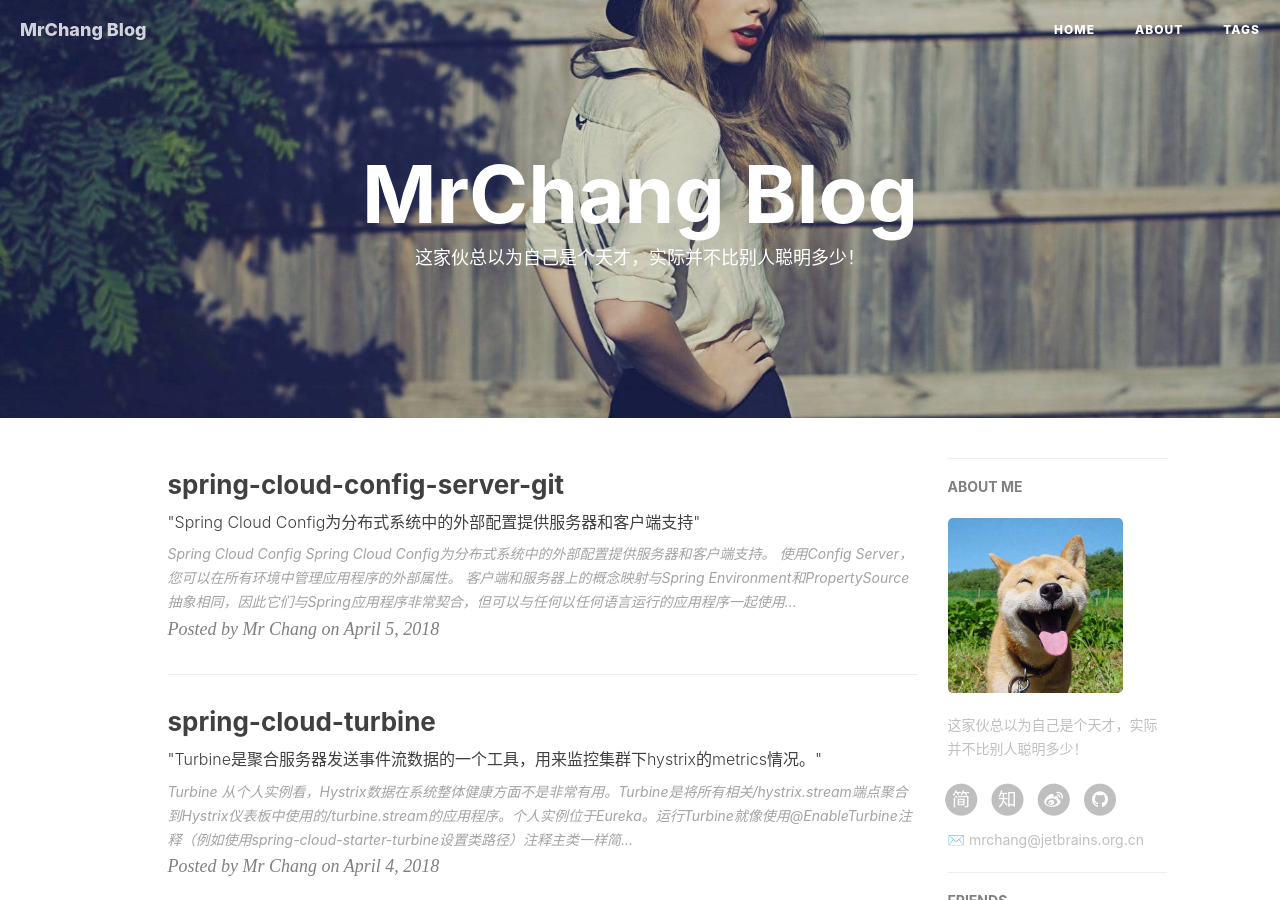
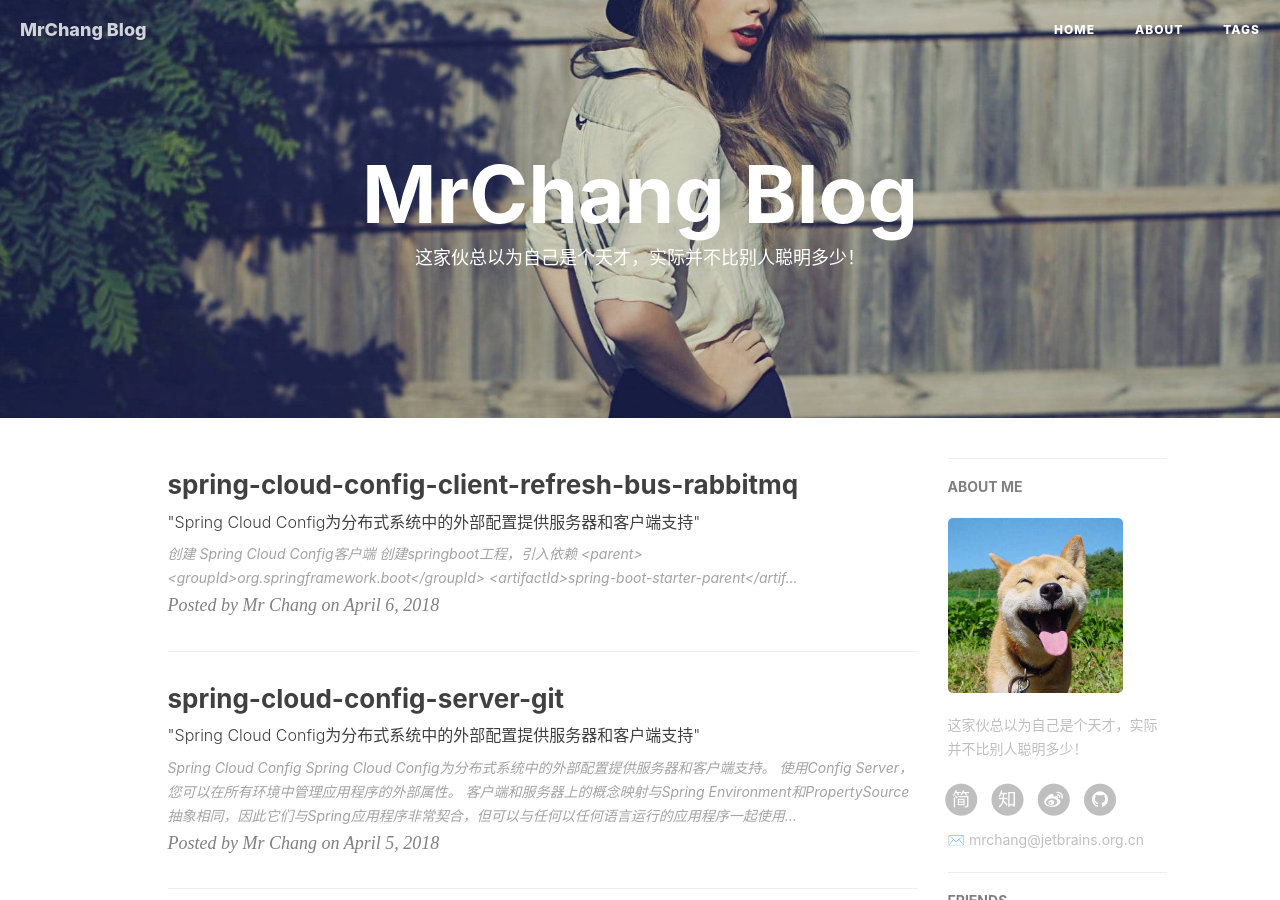
Before and after one commit to ncic-ict/changdaye.github.io, a Jekyll site: the page built from index.html, in a window 1280 px wide and 900 px high. Built offline with Jekyll 4.4.1, drawn with Linux system fonts in a browser that asks for light colours; nearby versions of some CDN libraries; the list of posts is cut into pages by our own code; comment, search, counter and statistics services are not loaded; some of the changed text lies outside the part shown.

Commit message:
2018-04-06-spring-cloud-config-client-refresh-bus-rabbitmq.md

```diff
--- /dev/null
+++ b/_posts/2018-04-06-spring-cloud-config-client-refresh-bus-rabbitmq.md
@@ -0,0 +1,100 @@
+---
+layout:     post
+title:     	spring-cloud-config-client-refresh-bus-rabbitmq
+subtitle:    "\"Spring Cloud Config为分布式系统中的外部配置提供服务器和客户端支持\""
+date:       2018-04-06
+author:     Mr Chang
+header-img: img/post-bg-e2e-ux.jpg
+catalog: true
+tags:
+    - spring cloud
+    - spring-cloud-config-client-refresh-bus-rabbitmq
+---
+
+# 创建 Spring Cloud Config客户端
+
+1. 创建springboot工程，引入依赖
+
+		 <parent>
+	        <groupId>org.springframework.boot</groupId>
+	        <artifactId>spring-boot-starter-parent</artifactId>
+	        <version>1.5.10.RELEASE</version>
+	        <relativePath/> <!-- lookup parent from repository -->
+	    </parent>
+
+	    <properties>
+	        <project.build.sourceEncoding>UTF-8</project.build.sourceEncoding>
+	        <project.reporting.outputEncoding>UTF-8</project.reporting.outputEncoding>
+	        <java.version>1.8</java.version>
+	        <spring-cloud.version>Dalston.SR4</spring-cloud.version>
+	    </properties>
+
+	    <dependencies>
+	        <dependency>
+	            <groupId>org.springframework.boot</groupId>
+	            <artifactId>spring-boot-starter-actuator</artifactId>
+	        </dependency>
+	        <dependency>
+	            <groupId>org.springframework.cloud</groupId>
+	            <artifactId>spring-cloud-starter-bus-amqp</artifactId>
+	        </dependency>
+	        <dependency>
+	            <groupId>org.springframework.cloud</groupId>
+	            <artifactId>spring-cloud-starter-config</artifactId>
+	        </dependency>
+	        <dependency>
+	            <groupId>org.springframework.boot</groupId>
+	            <artifactId>spring-boot-starter-web</artifactId>
+	        </dependency>
+
+	        <dependency>
+	            <groupId>org.springframework.boot</groupId>
+	            <artifactId>spring-boot-starter-test</artifactId>
+	            <scope>test</scope>
+	        </dependency>
+	    </dependencies>
+
+
+2. 启动类上写注解
+
+		@SpringBootApplication
+		@EnableConfigServer
+		public class SpringCloudConfigServerGitApplication {
+
+		    public static void main(String[] args) {
+		        SpringApplication.run(SpringCloudConfigServerGitApplication.class, args);
+		    }
+		}
+
+3. 修改bootstrap.yml配置文件，添加配置
+
+		spring:
+		  application:
+		    name: config-client-refresh-bus-rabbitmq
+		  cloud:
+		    config:
+		      uri: https://config-server-git.jetbrains.org.cn/
+		      profile: dev
+		      label: master
+
+	* 从那个config-server上拉取什么项目的配置，所用的环境是什么，分支用的什么
+
+4. 修改application.properties配置文件，添加配置
+
+		spring.rabbitmq.host=118.24.24.243
+		spring.rabbitmq.port=5672
+		spring.rabbitmq.username=springcloud
+		spring.rabbitmq.password=123456
+		management.security.enabled=false
+# 测试
+
+1. 修改 https://github.com/changdaye/spring-cloud-config-repo-demo 中 config-client-refresh-bus-rabbitmq-dev.yml配置文件，然后提交到master
+2. 调用刷新配置
+	`POST https://config-server-git.jetbrains.org.cn/bus/refresh?destination=config-client-refresh-bus-rabbitmq:**`
+	即可
+
+# 参考资料
+
+1. https://springcloud.cc/spring-cloud-dalston.html#_spring_cloud_config
+2. https://github.com/changdaye/spring-cloud-config-repo-demo
+3. https://github.com/changdaye/spring-cloud-study/tree/master/spring-cloud-config-client-refresh-bus-rabbitmq
```
Also changed, not shown: _posts/2018-04-05-spring-cloud-config-server-git.md (+1 -1 lines).
